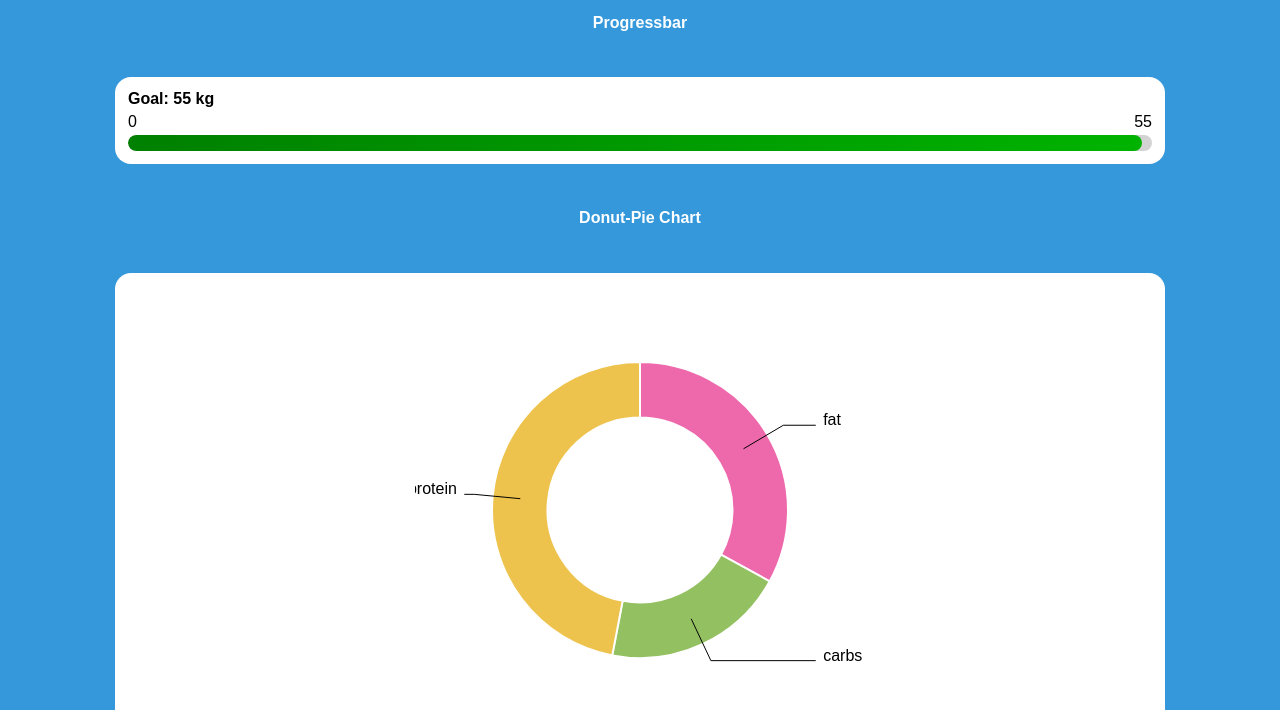
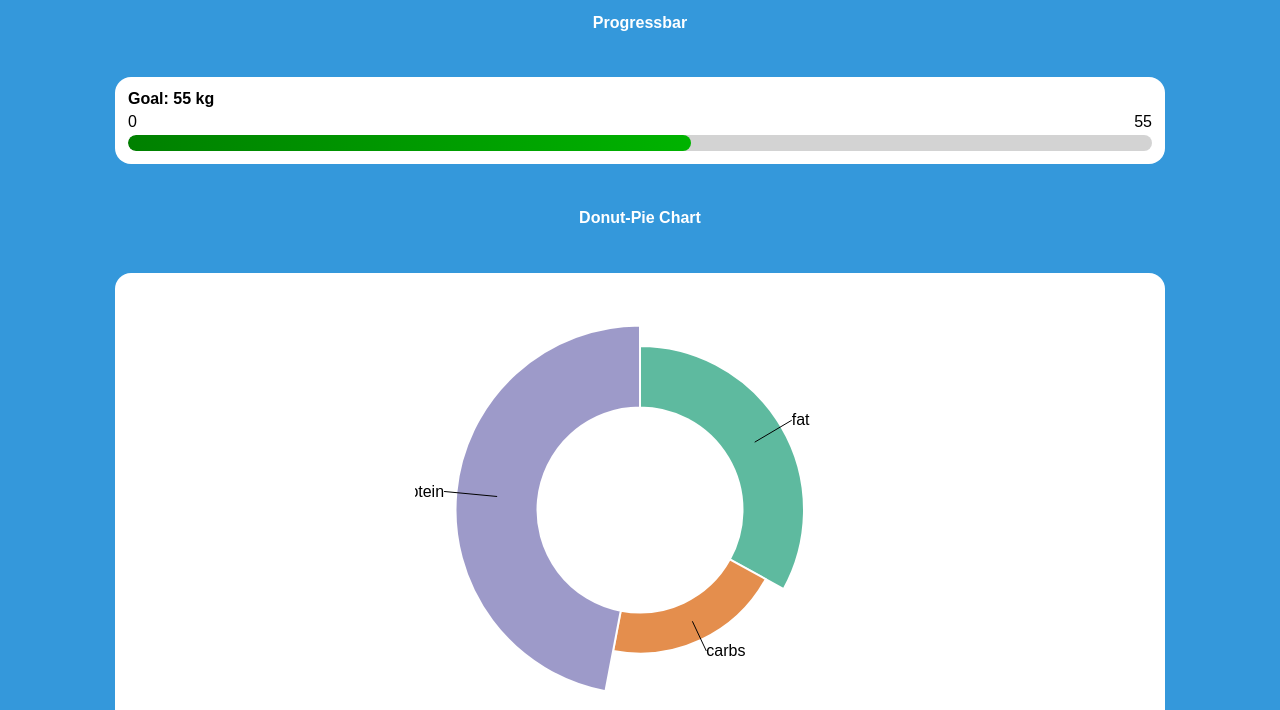
Before and after one commit to mygitmybusiness/d3s, a website: page src/index.html in a window 1280 px wide. Shown: the part 90-800 px from the top of the page. Drawn offline with nearby package versions, Linux system fonts and the light colour scheme.

Commit message:
Update index.js
added variable width for donut

```diff
--- a/src/components/donut/index.js
+++ b/src/components/donut/index.js
@@ -1,13 +1,7 @@
 (function () {
-  // set the dimensions and margins of the graph
-  const width = 450,
-    height = 450,
-    margin = 40;
+  const width = 450, height = 450, margin = 20;
+  const radius = Math.min(width, height) / 2 - margin;
 
-  // The radius of the pieplot is half the width or half the height (smallest one). I subtract a bit of margin.
-  const radius = Math.min(width, height) / 2 - margin
-
-  // append the svg object to the div called 'donutchart'
   const svg = d3.select("#donutchart")
     .append("svg")
     .attr("width", width)
@@ -15,72 +9,69 @@
     .append("g")
     .attr("transform", `translate(${width / 2},${height / 2})`);
 
-  // Create dummy data
-  const data = { fat: 33, carbs: 20, protein: 47 }
+  const data = { fat: 33, carbs: 20, protein: 47 };
 
-  // set the color scale
+  const radii = {
+    fat: { inner: 0.5, outer: 0.8 },
+    carbs: { inner: 0.5, outer: 0.7 },
+    protein: { inner: 0.5, outer: 0.9 }
+  };
+
   const color = d3.scaleOrdinal()
-    .domain(["Fat", "Carbs", "Protein"])
+    .domain(Object.keys(data))
     .range(d3.schemeDark2);
 
-  // Compute the position of each group on the pie:
-  const pie = d3.pie()
-    .sort(null) // Do not sort group by size
-    .value(d => d[1])
-  const data_ready = pie(Object.entries(data))
+  const pie = d3.pie().sort(null).value(d => d[1]);
+  const data_ready = pie(Object.entries(data));
 
-  // The arc generator
   const arc = d3.arc()
-    .innerRadius(radius * 0.5)         // This is the size of the donut hole
-    .outerRadius(radius * 0.8)
+    .innerRadius(d => radius * radii[d.data[0]].inner)
+    .outerRadius(d => radius * radii[d.data[0]].outer);
 
-  // Another arc that won't be drawn. Just for labels positioning
-  const outerArc = d3.arc()
-    .innerRadius(radius * 0.9)
-    .outerRadius(radius * 0.9)
+  const labelArc = d3.arc()
+    .innerRadius(d => radius * (radii[d.data[0]].outer + 0.06))
+    .outerRadius(d => radius * (radii[d.data[0]].outer + 0.06));
 
-  // Build the pie chart: Basically, each part of the pie is a path that we build using the arc function.
-  svg
-    .selectAll('allSlices')
+  svg.selectAll('path.slice')
     .data(data_ready)
     .join('path')
-    .attr('d', arc)
-    .attr('fill', d => color(d.data[1]))
-    .attr("stroke", "white")
-    .style("stroke-width", "2px")
-    .style("opacity", 0.7)
+      .attr('class', 'slice')
+      .attr('d', arc)
+      .attr('fill', d => color(d.data[0]))
+      .attr('stroke', 'white')
+      .style('stroke-width', '2px')
+      .style('opacity', 0.7);
 
-  // Add the polylines between chart and labels:
-  svg
-    .selectAll('allPolylines')
+  svg.selectAll('polyline')
     .data(data_ready)
     .join('polyline')
-    .attr("stroke", "black")
-    .style("fill", "none")
-    .attr("stroke-width", 1)
-    .attr('points', function (d) {
-      const posA = arc.centroid(d) // line insertion in the slice
-      const posB = outerArc.centroid(d) // line break: we use the other arc generator that has been built only for that
-      const posC = outerArc.centroid(d); // Label position = almost the same as posB
-      const midangle = d.startAngle + (d.endAngle - d.startAngle) / 2 // we need the angle to see if the X position will be at the extreme right or extreme left
-      posC[0] = radius * 0.95 * (midangle < Math.PI ? 1 : -1); // multiply by 1 or -1 to put it on the right or on the left
-      return [posA, posB, posC]
-    })
+      .attr('stroke', 'black')
+      .style('fill', 'none')
+      .attr('stroke-width', 1)
+      .attr('points', d => {
+        const posA = arc.centroid(d);
+        const posB = labelArc.centroid(d);
+        const posC = labelArc.centroid(d);
+        const mid = d.startAngle + (d.endAngle - d.startAngle) / 2;
+        posC[0] = Math.abs(posC[0]) * (mid < Math.PI ? 1 : -1);
+        return [posA, posB, posC];
+      });
 
-  // Add the polylines between chart and labels:
-  svg
-    .selectAll('allLabels')
+  svg.selectAll('text.label')
     .data(data_ready)
     .join('text')
-    .text(d => d.data[0])
-    .attr('transform', function (d) {
-      const pos = outerArc.centroid(d);
-      const midangle = d.startAngle + (d.endAngle - d.startAngle) / 2
-      pos[0] = radius * 0.99 * (midangle < Math.PI ? 1 : -1);
-      return `translate(${pos})`;
-    })
-    .style('text-anchor', function (d) {
-      const midangle = d.startAngle + (d.endAngle - d.startAngle) / 2
-      return (midangle < Math.PI ? 'start' : 'end')
-    })
+      .attr('class', 'label')
+      .text(d => d.data[0])
+      .attr('transform', d => {
+        const pos = labelArc.centroid(d);
+        const mid = d.startAngle + (d.endAngle - d.startAngle) / 2;
+        pos[0] = Math.abs(pos[0]) * (mid < Math.PI ? 1 : -1);
+        return `translate(${pos})`;
+      })
+      .attr('dy', '0.32em')
+      .style('text-anchor', d => {
+        const mid = d.startAngle + (d.endAngle - d.startAngle) / 2;
+        return mid < Math.PI ? 'start' : 'end';
+      })
+      .style('fill', 'black');
 })();
--- a/src/index.html
+++ b/src/index.html
@@ -21,7 +21,7 @@
                         <p class="end">55</p>
                     </div>
                     <div class="progress">
-                        <div class="progress__bar" style="--value:99%"></div>
+                        <div class="progress__bar" style="--value:55%"></div>
                     </div>
                 </div>
             </div>
```
